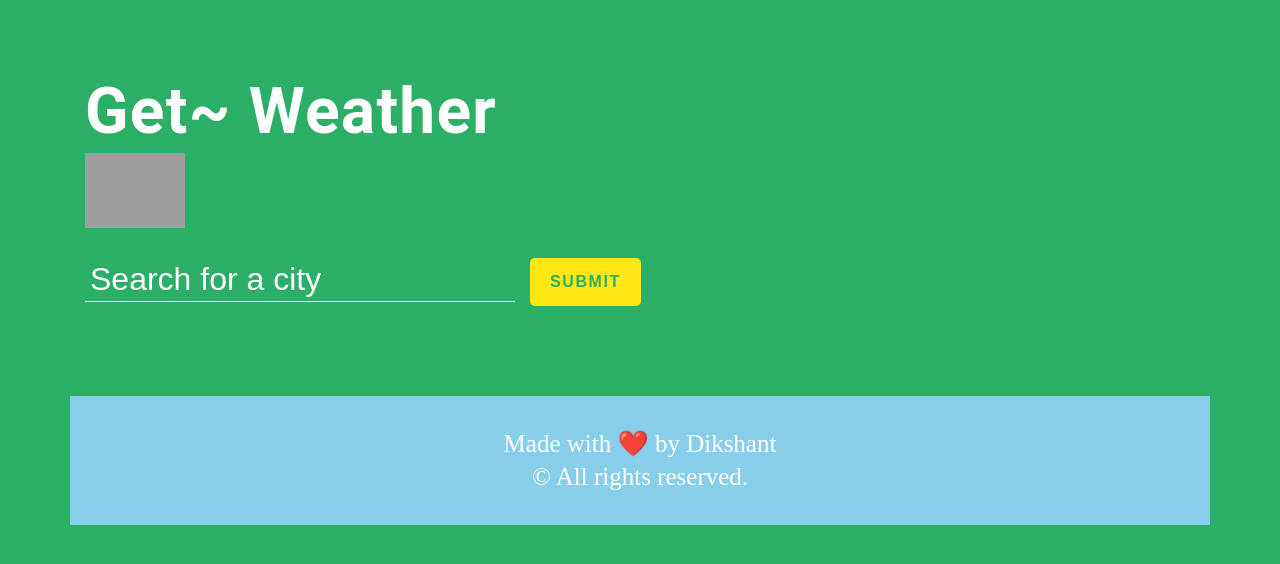
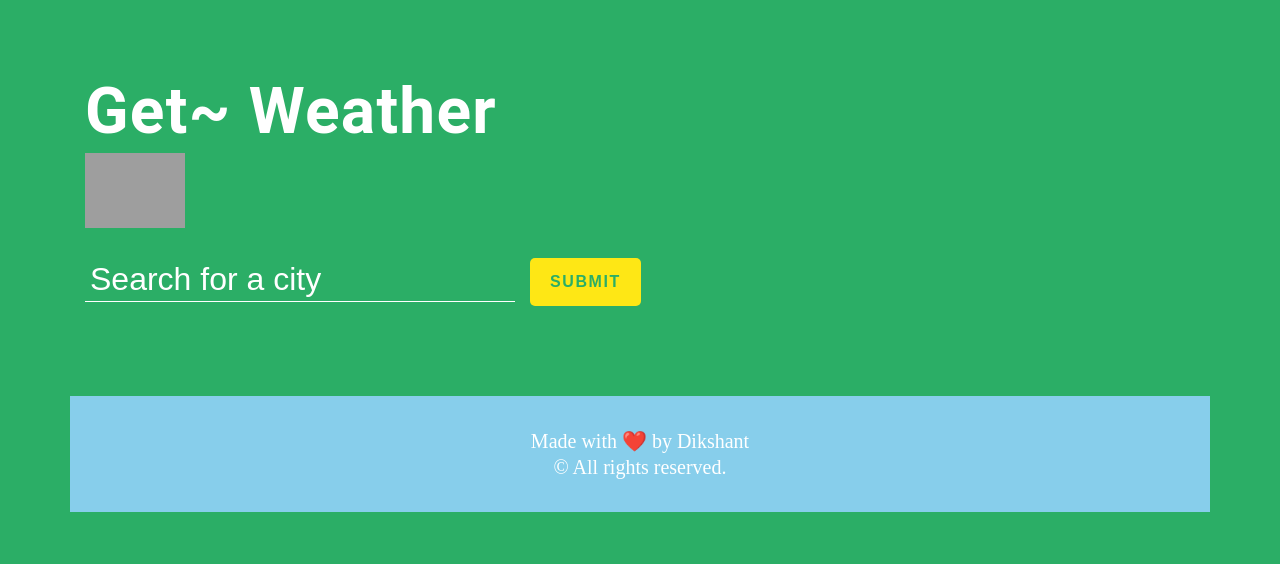
Before and after one commit to DikshantArunSable/Weather-App, a plain HTML site: page index.html in a window 1280 px wide. Drawn offline with Linux system fonts and the light colour scheme; grey boxes are pictures that could not be loaded.

Commit message:
Update style.css

```diff
--- a/style.css
+++ b/style.css
@@ -189,11 +189,11 @@ body {
 /* FOOTER
 –––––––––––––––––––––––––––––––––––––––––––––––––– */
 footer {
-  background: skyblue;
+  background: #87CEEB;
   padding: 32px 0;
   text-align: center;
   color: white;
-  font-size: 25px;
+  font-size: 20px;
 }
 @media screen and (max-width: 480px) {
   footer {
```
